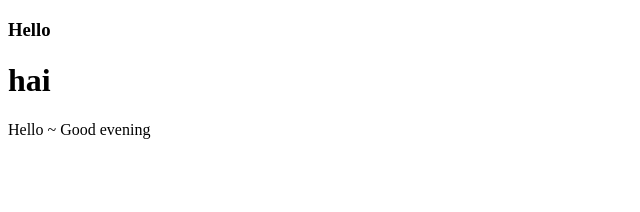
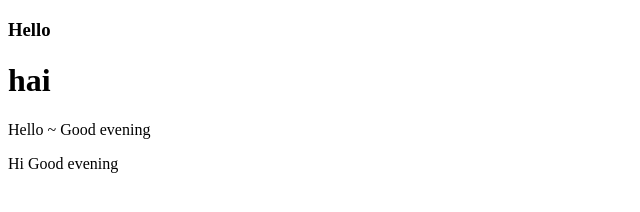
Before and after one commit to Rahul-Rajasekharan/git.sample, a plain HTML site: page index.html in a window 1280 px wide. Shown: the whole page, without its empty margins (0-640 px from the left). Drawn offline with Linux system fonts and the light colour scheme.

Commit message:
added a p-tag afer the first p-tag

```diff
--- a/index.html
+++ b/index.html
@@ -10,5 +10,6 @@
     <h3>Hello</h3>
     <h1>hai</h1>
     <p>Hello ~ Good evening</p>
+    <p>Hi Good evening</p>
 </body>
 </html>
```
